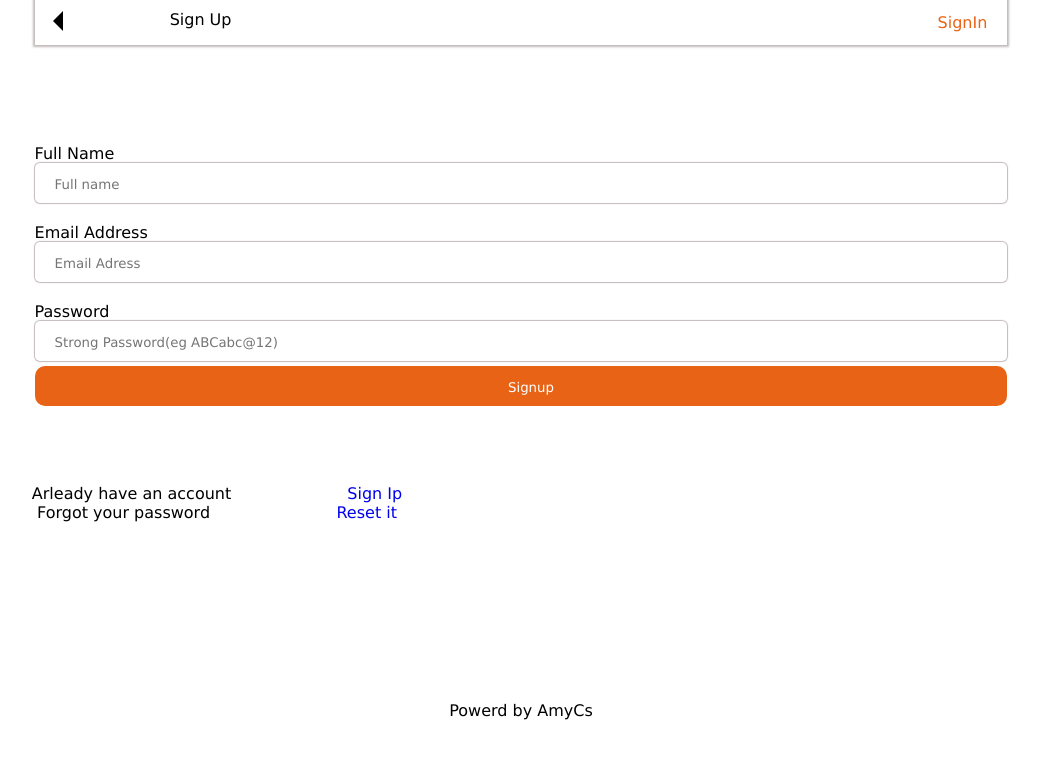
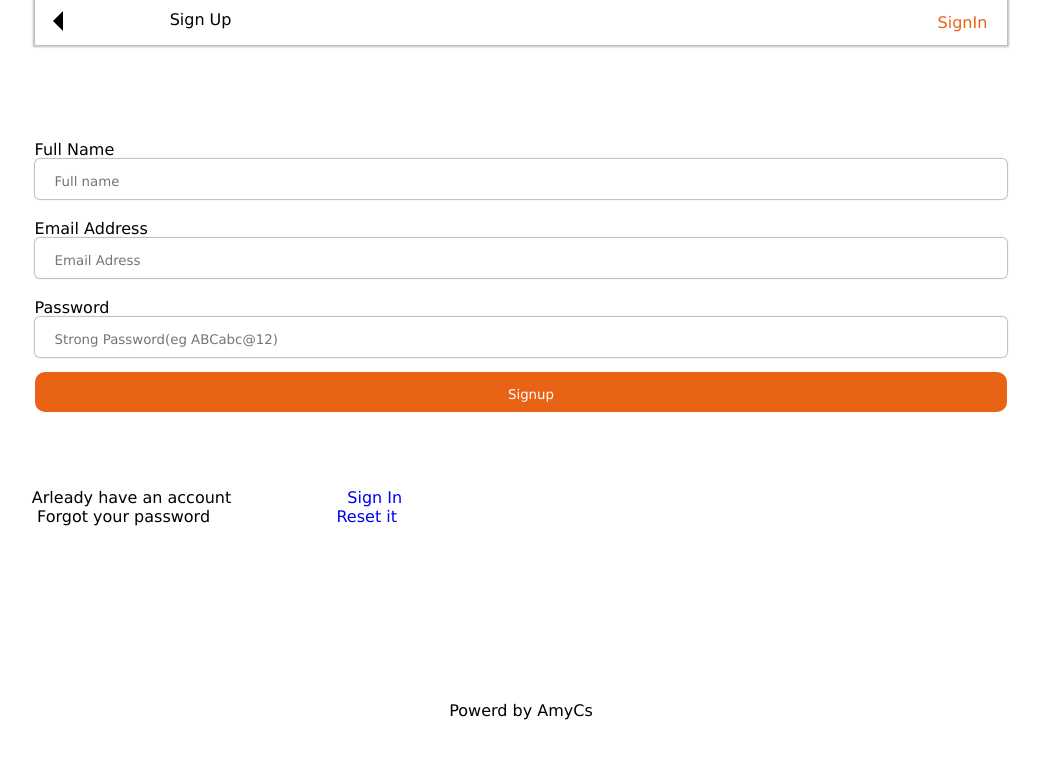
Before and after one commit to Hamisi-shingwa/mernecommerce-frontend, a React (Create React App) app: page /register in a window 1280 px wide. Shown: the top 758 px of the page, without its empty margins (119-1160 px from the left). Built offline with nearby package versions, Linux system fonts and the light colour scheme.

Commit message:
modify css again

```diff
--- a/src/Components/AthComponents/Login.js
+++ b/src/Components/AthComponents/Login.js
@@ -24,7 +24,9 @@ const [inputData, setInputData] = useState({
 //handleChange method is called when each input field is changed and only
 //what it does is to update the value stateHooks to that of input field
 const handleChange = (e)=>{
-    setInputData({...inputData,[e.target.id]:e.target.value})
+  setInputData({...inputData,[e.target.id]:e.target.value})
+  const errorElement= document.querySelector('.error')
+  if(errorElement) setError(null)
 }
 //handleSubmit is method called when form is submited
 //onceis called also signin method is called and pass our stateHooks Data
@@ -32,6 +34,9 @@ const handleSubmit =async  (e)=>{
 e.preventDefault();
 setIsloading(true)
 await signin(inputData)
+//Check if return is error isLoading become false
+if(error!=="") setIsloading(false)
+
 }
 
 //Then Html form to be returned are as bellow
--- a/src/Components/AthComponents/Register.js
+++ b/src/Components/AthComponents/Register.js
@@ -10,10 +10,13 @@ import back from '../../images/back.png'
 export default function Register() {
 
 //Here is where signup and error values are distructured from method
-const {signup,error} = HandleContext()
+const {signup,error,setError} = HandleContext()
 
 //below is stateHooks for handling user loading button
 const [isLoading,setIsloading] = useState(false)
+// To allow isLoading proceed be false once error is
+
+
 
 //Then create stateHooks that that contain empty value of our input field
 const [inputData, setInputData] = useState({
@@ -25,13 +28,17 @@ const [inputData, setInputData] = useState({
 //what it does is to update the value stateHooks to that of input field
 const handleChange = (e)=>{
     setInputData({...inputData,[e.target.id]:e.target.value})
+    const errorElement= document.querySelector('.error')
+    if(errorElement) setError(null)
 }
 //handleSubmit is method called when form is submited
 //onceis called also signin method is called and pass our stateHooks Data
-const handleSubmit =async  (e)=>{
+const handleSubmit = async(e)=>{
 e.preventDefault();
 setIsloading(true)
 await signup(inputData)
+//Check if return is error isLoading become false
+if(error!=="") setIsloading(false)
 }
 
 //Then Html form to be returned are as bellow
@@ -48,7 +55,7 @@ return (
     <input
     className='form-input'
     id="fullname"
-    type='email'
+    type='text'
     placeholder='Full name'
     onChange={handleChange}
 />
@@ -72,14 +79,14 @@ return (
 />
 <input type='submit' value="Signup"  className='form-input-submit'/>
 {error && (
-  <div className='error'>{error && setIsloading(false)}</div>
+  <div className='error'>{error}</div>
 )}
 </form>
 
 <div className='middle-register'>
   <div className='middle-register-signup'>
     <div>Arleady have an account</div>
-    <Link to='/register' className='middleregister-link'> Sign Ip</Link>
+    <Link to='/register' className='middleregister-link'> Sign In</Link>
   </div>
   <div className='middle-register-password-reset'>
     <div>Forgot your password</div>
--- a/src/Contexts/handleAuthContext.js
+++ b/src/Contexts/handleAuthContext.js
@@ -7,9 +7,8 @@ export const HandleContext = ()=>{
     const [error, setError] = useState(null)
     const navigate = useNavigate();
 
-  const signup = async (signup_data)=>{
-      //fetch data
-    const response = await fetch('https://amibackend.onrender.com/api/signin',{
+ const signup = async(signup_data)=>{
+    const response = await fetch('https://amibackend.onrender.com/api/signup',{
     method:"POST",
     headers:{"Content-Type":"application/json"},
     body: JSON.stringify(signup_data)
@@ -25,7 +24,7 @@ export const HandleContext = ()=>{
 }
 //Run script for login in services
  const signin = async(signin_data)=>{
-    const response = await fetch('https://amibackend.onrender.com/api/signup',{
+    const response = await fetch('https://amibackend.onrender.com/api/signin',{
     method:"POST",
     headers:{"Content-Type":"application/json"},
     body: JSON.stringify(signin_data)
@@ -40,8 +39,9 @@ export const HandleContext = ()=>{
     //The call isLogin
     isLogin(res)
     navigate("/user_profile")
+
     }
 }
 
-  return {signup,error,signin}
+return {signup,signin,error,setError}
 }
--- a/src/style.css
+++ b/src/style.css
@@ -111,7 +111,7 @@ AUTH COMPONENST STYLE ARE THEN BELOW
  label{ margin-bottom: -20px;}
  .form-input{ padding: 5px 0px 1px 20px; width: 100%; height: 40px; border-radius: 5px; border: none; outline: none;
     box-shadow: 0px 0px 1px 1px rgb(194, 186, 186);}
- .form-input-submit{ padding: 5px 0px 1px 20px; width: 100%; height: 40px; border-radius: 10px; margin-top: 5px;
+ .form-input-submit{ padding: 5px 0px 1px 20px; width: 100%; height: 40px; border-radius: 10px; margin-top: 15px;
 border: none;}
 .register-form input[type='submit']{background-color: var(--bg2); color: #fff; cursor: pointer;}
 .register-top{display: flex; justify-content: space-between; align-items: center; height: 45px;
@@ -123,8 +123,8 @@ border: none;}
 .middle-register-signup,.middle-register-password-reset{
     display: flex; width: 50%; justify-content: space-around;
 }
-.error{color:red}
-.isLoading-element{width: 40px; height: 40px; border: 2px solid green; border-radius: 100%;}
+.error{color:red; font-size: 10pt;}
+.isLoading-element{width: 40px; height: 40px; border: 2px solid green; border-radius: 100%; margin-bottom: 20px;}
 
 
 /* Styles for user profiles pages */
```
Lines whose indentation alone changed are shown as unchanged.
